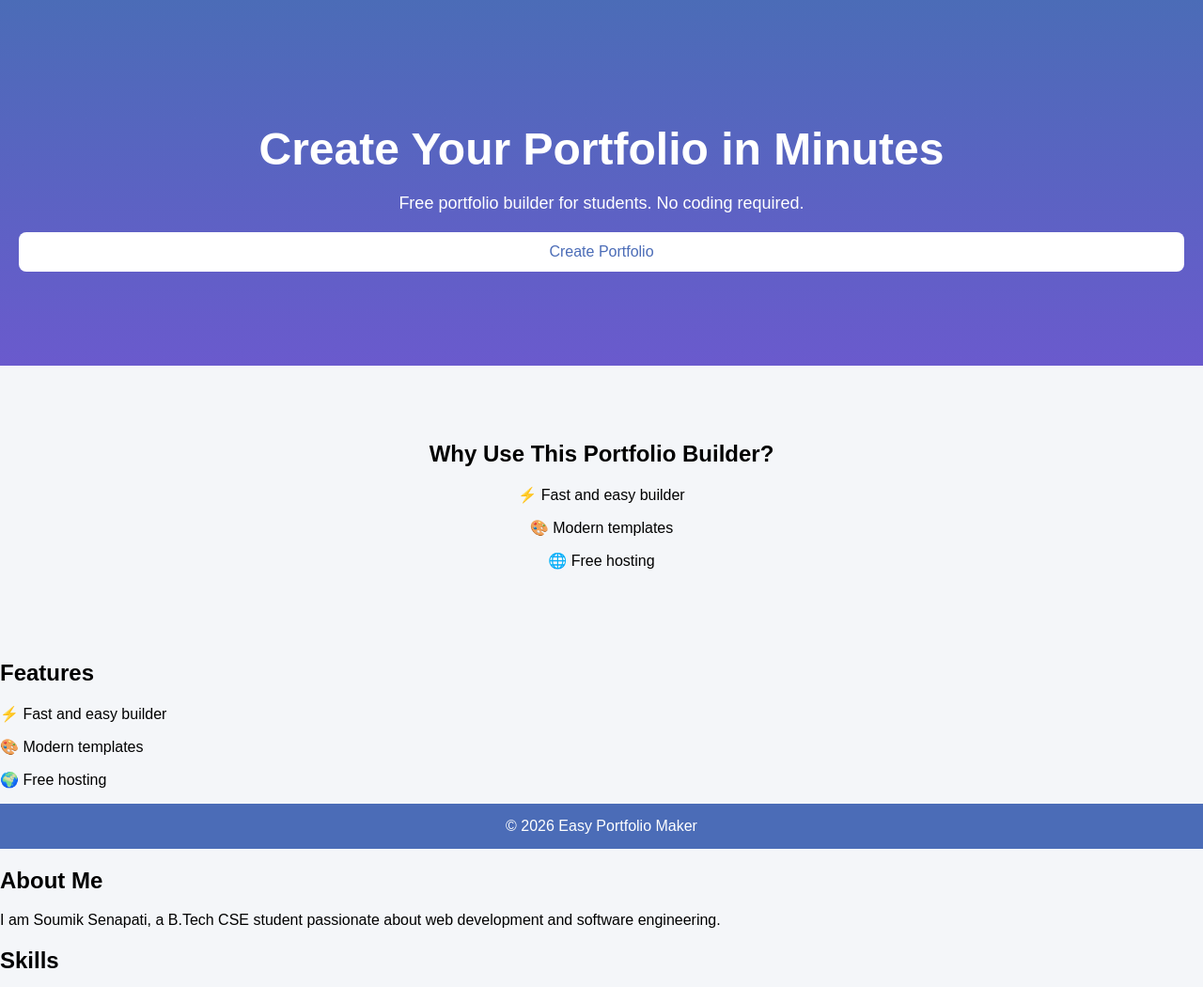
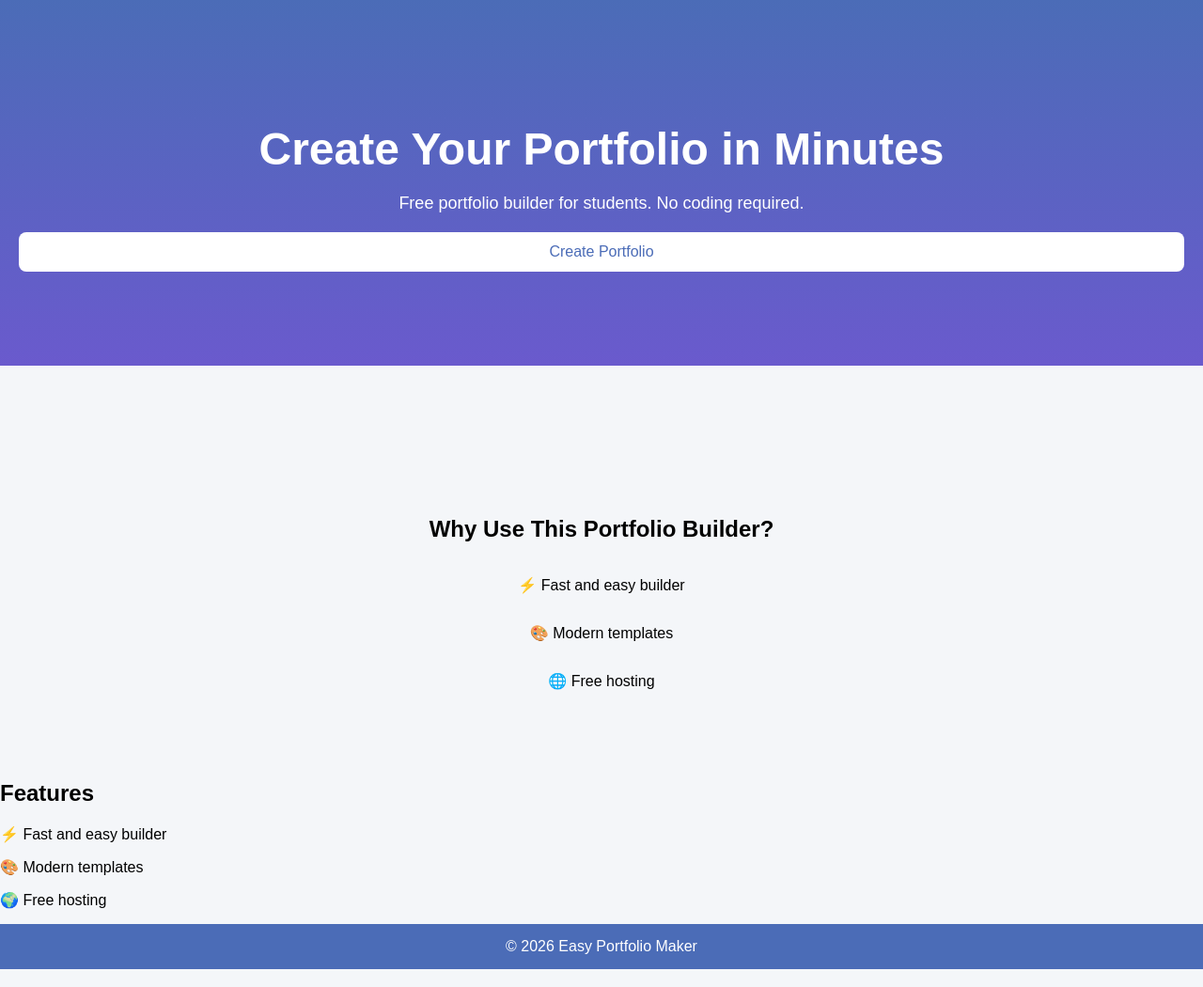
Before and after one commit to senapatisoumik88-collab/student-portfolio-builder, a Flask app: page / in a window 1280 px wide. Shown: the part 99-1149 px from the top of the page at 94% size. Run offline with Flask 3, Linux system fonts and the light colour scheme.

Commit message:
Add styles for features section in CSS

```diff
--- a/static/style.css
+++ b/static/style.css
@@ -87,3 +87,22 @@ button{
     background:#222;
     color:white;
 }
+.features {
+    display: flex;
+    flex-direction: column;
+    align-items: center;
+    justify-content: center;
+    margin-top: 80px;
+}
+
+.features form {
+    background: white;
+    padding: 25px;
+    border-radius: 10px;
+    width: 320px;
+}
+
+.features h1 {
+    color: white;
+    margin-bottom: 20px;
+}
```
